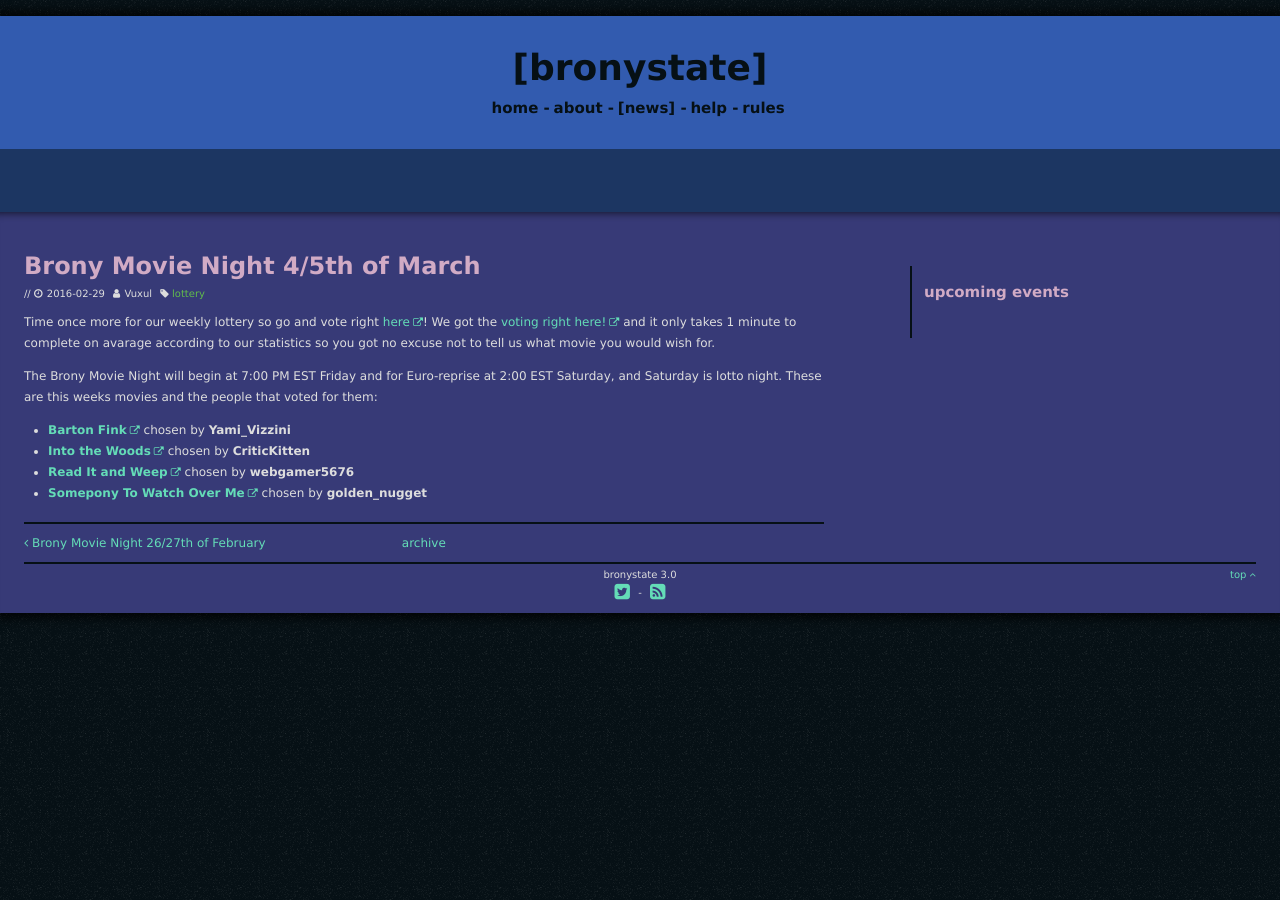
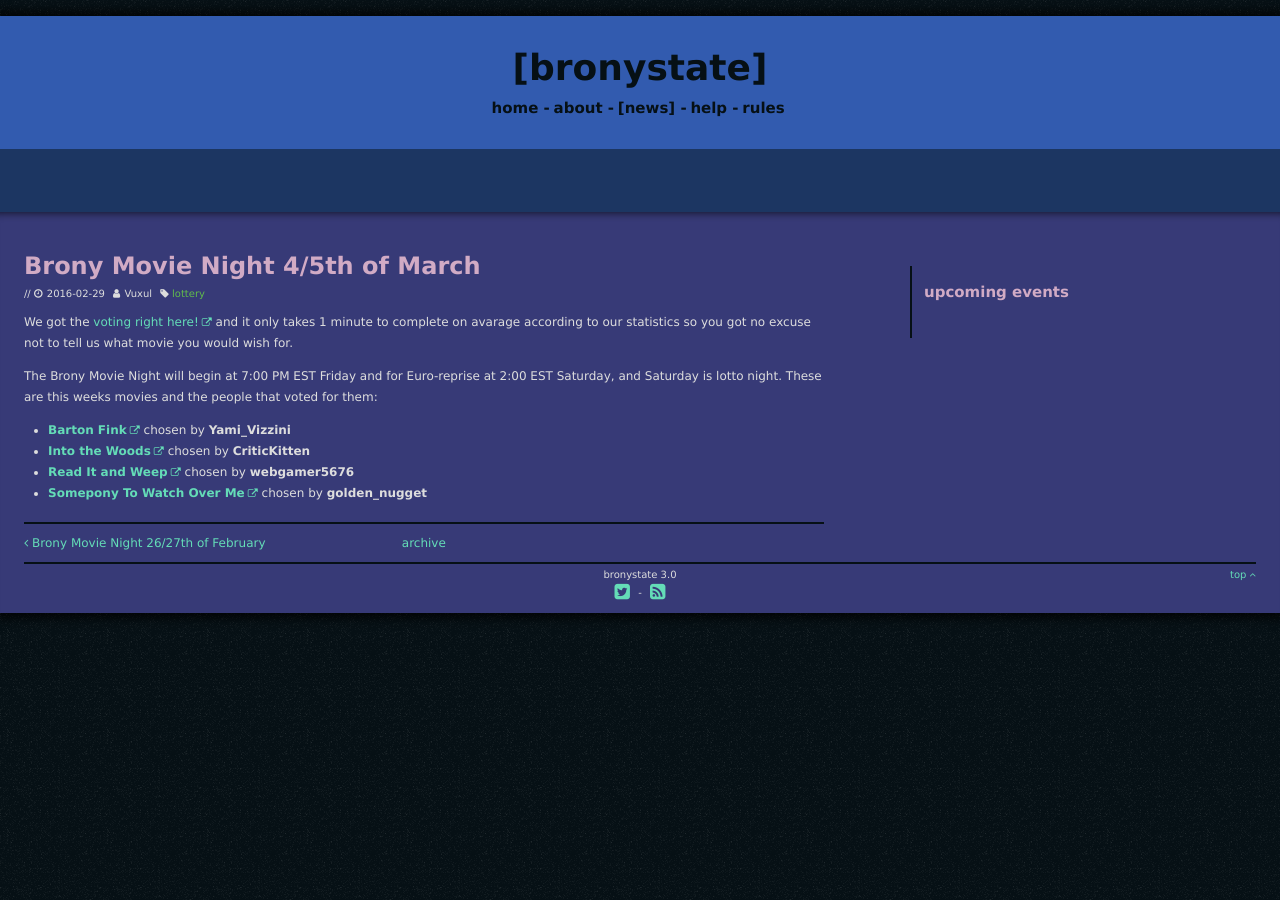
Before and after one commit to Bronystate/brstv3, a Jekyll site: the page built from _posts/2016-02-28-lottery.md, in a window 1280 px wide. Built offline with Jekyll 4.4.1, drawn with Linux system fonts in a browser that asks for light colours; nearby versions of some CDN libraries; some of the changed lines change nothing that is shown.

Commit message:
Update 2016-02-28-lottery.md

```diff
--- a/_posts/2016-02-28-lottery.md
+++ b/_posts/2016-02-28-lottery.md
@@ -5,7 +5,6 @@ author: Vuxul
 tags: [lottery]
 ---
 
-Time once more for our weekly lottery so go and vote right [here][lotto]!
 We got the [voting right here!][lotto] and it only takes 1 minute to complete on avarage according to our statistics so you got no excuse not to tell us what movie you would wish for.
 
 The Brony Movie Night will begin at 7:00 PM EST Friday and for Euro-reprise at 2:00 EST Saturday, and Saturday is lotto night.
@@ -16,7 +15,7 @@ These are this weeks movies and the people that voted for them:
  - **[Read It and Weep][p1]** chosen by **webgamer5676**
  - **[Somepony To Watch Over Me][p2]** chosen by **golden_nugget**
 
-[m1]: http://http://www.imdb.com/title/tt0101410/
+[m1]: http://www.imdb.com/title/tt0101410/
 [m2]: http://www.imdb.com/title/tt2625810/
 [p1]: http://mlp.wikia.com/wiki/Read_It_and_Weep
 [p2]: http://mlp.wikia.com/wiki/Somepony_to_watch_over_me
```
